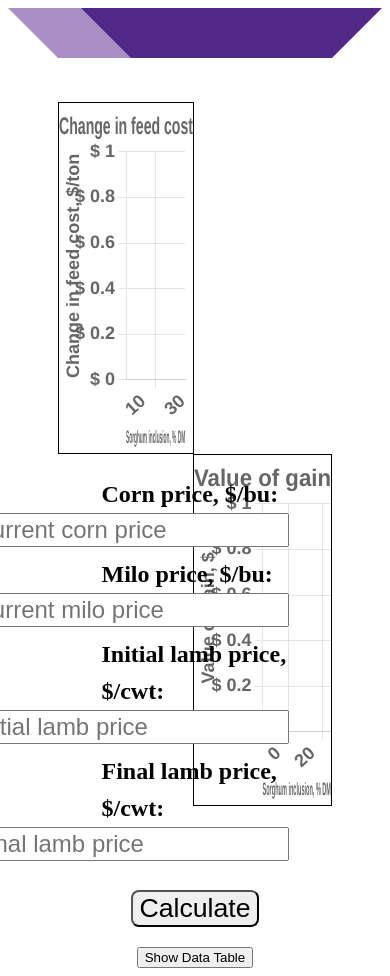
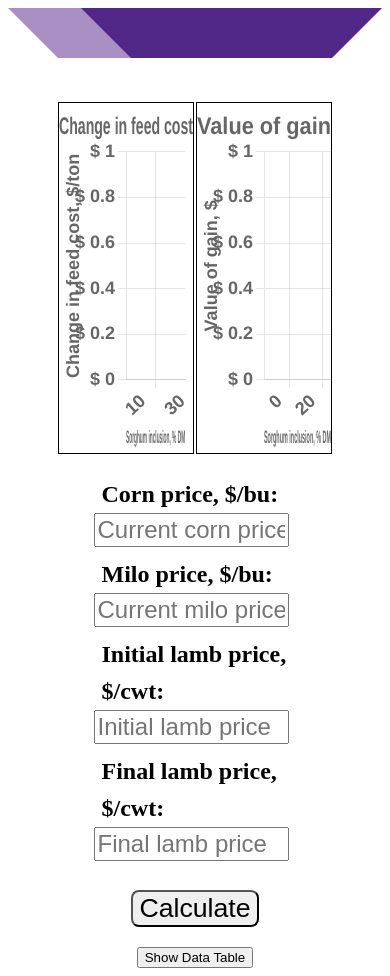
Before and after one commit to zumbaughca/VOG_calculator, a plain HTML site: page index.html in a window 390 px wide. Drawn offline with nearby package versions, Linux system fonts and the light colour scheme.

Commit message:
modified input div style

```diff
--- a/chart.css
+++ b/chart.css
@@ -24,3 +24,9 @@
     top: 0%;
     border: 1px solid;
 }
+
+@media screen and (max-width: 600px) {
+    .right-chart {
+        width: 49%;
+    }
+}
--- a/index.css
+++ b/index.css
@@ -5,8 +5,8 @@
 
 .input-container {
     position: relative;
-    left: 25%;
     width: 50%;
+    margin: auto;
 }
 
 
@@ -29,6 +29,7 @@
     position: relative;
     font-size: 24px;
     float: right;
+    max-width: 100%;
 }
 
 .calculate-button-div {
@@ -44,6 +45,7 @@
     font-size: 20pt;
     display: block;
     border-radius: 8px;
+    margin: auto;
 }
 
 .show-table-button {
```
